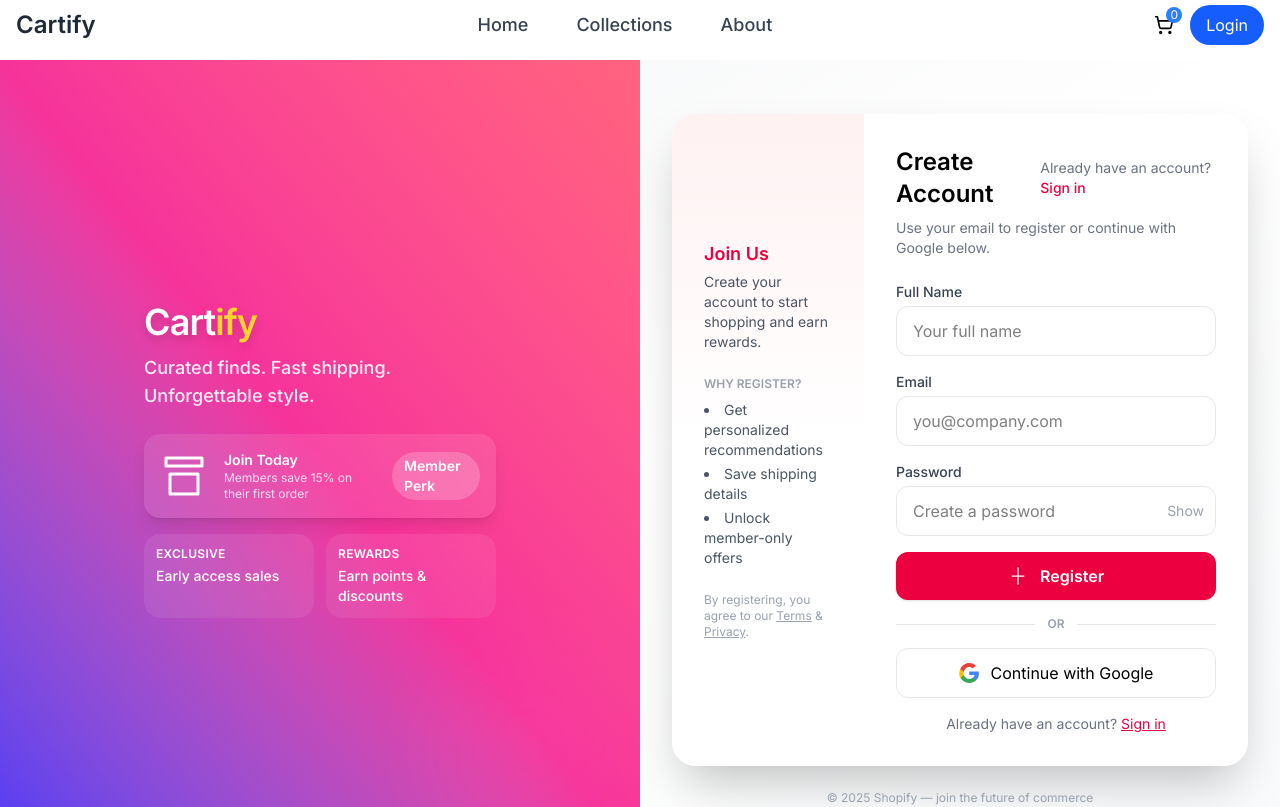
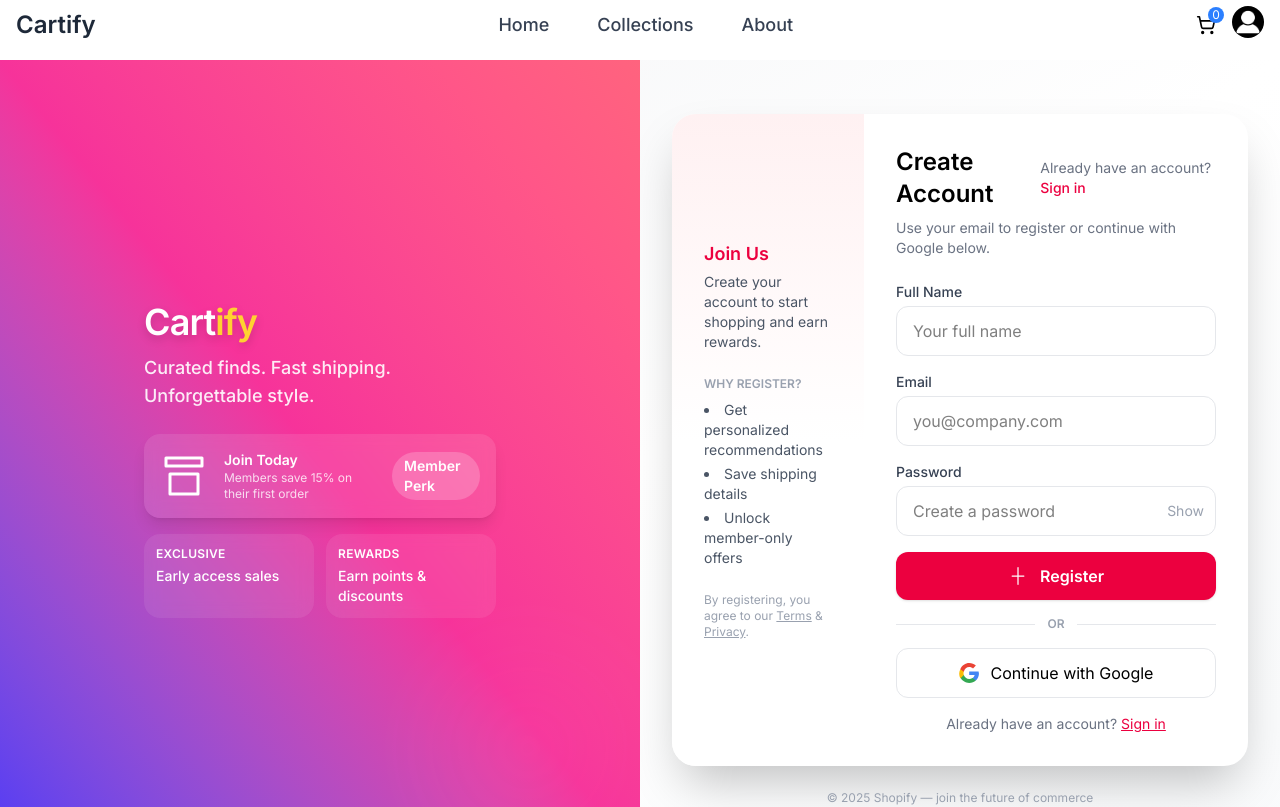
Before and after one commit to eul523/mern-ecommerce, a React (Vite) app in the folder Frontend/: page /register in a window 1280 px wide. Shown: the top 807 px of the page. Built offline with nearby package versions, Linux system fonts and the light colour scheme; no server answers.

Commit message:
Some minor fixes

```diff
--- a/Frontend/src/components/Header.jsx
+++ b/Frontend/src/components/Header.jsx
@@ -2,12 +2,18 @@
 import { ShoppingCart } from "lucide-react";
 import HeaderNav from "./HeaderNav.jsx";
 import useAuthStore from "../stores/AuthStore.js";
-import CircularProgress from "@mui/material/CircularProgress";
 import useCartStore from "../stores/CartStore.js";
+import { useRef } from "react";
+import ProfilePopup from "./ProfilePopup.jsx";
+import profileImage from '../assets/profile.png';
+import { useState } from "react";
 
 export default function Header() {
     const { isAuthenticated, user, logout, isLoading } = useAuthStore();
     const { items } = useCartStore();
+    const profileRef = useRef(null);
+    const [showPopup, setShowPopup] = useState(false);
+
     return (
         <header className=" z-999 h-[50px] w-full m-0 mb-[50px] flex justify-between items-center fixed top-0 left-0 right-0 backdrop-blur-sm">
             <Link
@@ -15,7 +21,7 @@
                 className="text-2xl font-bold text-gray-800 flex items-center h-full px-4 gap-2"
             >Cartify</Link>
 
-            <HeaderNav showOrders={isAuthenticated}/>
+            <HeaderNav showOrders={isAuthenticated} />
 
             <div className="flex items-center gap-4 h-full px-4">
                 <Link
@@ -25,17 +31,13 @@
                     <ShoppingCart size={20} />
                     <p className="absolute -top-2 -right-2 bg-blue-500 text-white text-xs w-4 h-4 rounded-full flex items-center justify-center">{items.length}</p>
                 </Link>
-                {isAuthenticated ? (
-                    <>
-                        <span className="hidden sm:inline-block text-sm font-semibold text-blue-600 dark:text-blue-400 hover:text-blue-800 dark:hover:text-blue-300 transition-colors cursor-pointer">
-                            {user?.name || 'Guest'}
-                        </span>
-                        <button className="underline hover:text-red-600 text-sm" onClick={logout}>{isLoading ? <CircularProgress size={15} /> : 'Logout'}</button>
-                    </>
+                <div className="relative">
+                    <button onClick={() => setShowPopup(!showPopup)} ref={profileRef}>
+                        <img src={profileImage} alt="Profile" className="w-8 h-8 rounded-full object-cover" />
+                    </button>
+                    {showPopup && <ProfilePopup name={user?.name || "User"} setShowPopup={setShowPopup} profileRef={profileRef} />}
+                </div>
 
-                ) : (
-                    <Link className="bg-blue-600 hover:bg-blue-600/90 px-4 py-2 text-white rounded-full" to='/login'>Login</Link>
-                )}
             </div>
         </header>
     )
--- a/Frontend/src/components/HeaderNav.jsx
+++ b/Frontend/src/components/HeaderNav.jsx
@@ -43,7 +43,7 @@
   }
 
   return (
-    <div className="sm:text-lg font-medium flex items-center sm:gap-6 md:gap-8">
+    <div className="sm:text-lg font-medium flex items-center sm:gap-6 md:gap-8 max-w-[50vw] sm:max-w-[70vw] overflow-x-scroll overflow-y-hidden sm:overflow-x-hidden scroll-container">
       {navLinks.map((link, index) => (
         <motion.div
           key={link.to}
@@ -58,7 +58,7 @@
             {({ isActive }) => (
               <>
                 <span
-                  className={`relative px-2 py-1 transition-colors duration-300 ${
+                  className={`relative px-2 py-1 transition-colors duration-300 text-sm sm:text-lg ${
                     (isActive || (link.label === 'Collections' && window.location.pathname.startsWith('/category')))
                       ? 'text-gray-800 font-semibold'
                       : 'text-gray-700 hover:text-gray-800'
--- /dev/null
+++ b/Frontend/src/components/ProfilePopup.jsx
@@ -0,0 +1,42 @@
+import { useNavigate } from "react-router";
+import { LogOut, LogIn } from "lucide-react";
+import { useRef, useEffect } from "react";
+import useAuthStore from '../stores/AuthStore.js';
+
+export default function ProfilePopup({name, setShowPopup, profileRef}){
+
+    const popupRef = useRef(null);
+    const { logout, isAuthenticated } = useAuthStore();
+
+    const handleClick = async () => {
+        try{
+            if(isAuthenticated)await logout();
+            else window.location.href = '/login';
+        }catch(err){
+        }
+    }
+
+        useEffect(() => {
+            const handleOutsideClick = (e) => {
+                if (popupRef.current && !popupRef.current.contains(e.target) && profileRef.current && !profileRef.current.contains(e.target)) {
+                    setShowPopup(false);
+                }
+            }
+            document.addEventListener("mousedown", handleOutsideClick);
+            document.addEventListener("touchstart", handleOutsideClick);
+
+            return () => {
+                document.removeEventListener("mousedown", handleOutsideClick);
+                document.removeEventListener("touchstart", handleOutsideClick);
+            };
+
+        }, [])
+
+    return(
+        <div ref={popupRef} className="absolute right-0 top-[50px] mt-2 w-56 rounded-2xl bg-white shadow-lg ring-1 ring-black/10 z-50 flex flex-col p-4 space-y-4">
+
+            <p>Hey {name}👋</p>
+            <button className="hover:text-black text-gray-500 w-full font-medium flex justify-start items-center gap-2" onClick={()=>{setShowPopup(false);handleClick();}}>{isAuthenticated ? <LogOut size={20}/> : <LogIn size={20}/>}{isAuthenticated ? 'Sign out' : 'Login'}</button>
+        </div>
+    )
+}
--- a/Frontend/src/index.css
+++ b/Frontend/src/index.css
@@ -124,3 +124,28 @@
     transform: translateX(100%);
   }
 }
+
+.scroll-container {
+  scrollbar-width: thin;             /* For Firefox */
+  scrollbar-color: #aaa transparent; /* For Firefox */
+  position: relative;
+}
+
+/* Chrome, Edge, Safari */
+.scroll-container::-webkit-scrollbar {
+  height: 6px;       /* 👈 Thinner scrollbar */
+}
+
+.scroll-container::-webkit-scrollbar-track {
+  background: transparent;
+}
+
+.scroll-container::-webkit-scrollbar-thumb {
+  background-color: #aaa;
+  border-radius: 3px;
+}
+
+/* Hide vertical scrollbar entirely */
+.scroll-container::-webkit-scrollbar:vertical {
+  display: none;
+}
--- a/Frontend/src/pages/Register.jsx
+++ b/Frontend/src/pages/Register.jsx
@@ -19,7 +19,7 @@
 
     const onSubmit = async (data) => {
         try {
-            await registerAuth(data.email, data.password);
+            await registerAuth(data.name, data.email, data.password);
             navigate(redirectTo);
         } catch (err) {
             console.error(err);
--- a/Frontend/src/stores/AuthStore.js
+++ b/Frontend/src/stores/AuthStore.js
@@ -19,10 +19,10 @@
       throw err;
     }
   },
-  register: async ( email, password) => {
+  register: async (name, email, password) => {
     set({ isLoading: true });
     try {
-      const response = await api.post('/auth/register', { email, password });
+      const response = await api.post('/auth/register', { name, email, password });
       set({ user: response.data.user, isAuthenticated: true, isLoading: false });
       return response.data;
     } catch (err) {
```
Also changed, not shown: Frontend/src/assets/profile.png (added), 1 other file (tests, documents, lock files or other folders).
